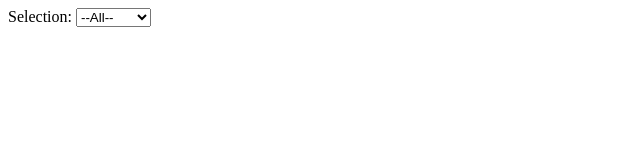
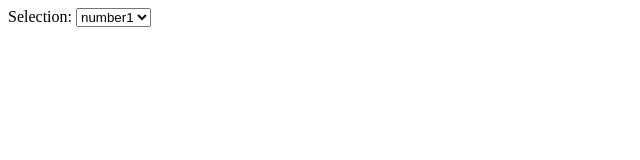
Before and after one commit to CemCC/AngularObservables, an Angular app: page / in a window 1280 px wide. Shown: the top 160 px of the page, without its empty margins (0-640 px from the left). Built offline with nearby package versions, Linux system fonts and the light colour scheme.

Commit message:
Select default value onthe list

```diff
--- a/src/app/app.component.html
+++ b/src/app/app.component.html
@@ -2,8 +2,8 @@
 <div *ngIf="(selections$ | async)?.length > 0">
   <label>Selection: </label>
   <select  [(ngModel)]="defaultOption">
-      <option [ngValue]="0" [selected]="defaultOption == 0">--All--</option>
-      <option *ngFor="let selection of selections$ | async | searchSelections: 'number2'" >
+      <option [value]="0" >--All--</option>
+      <option *ngFor="let selection of selections$ | async" [value]="selection.select" >
           {{selection.select}}
       </option>
   </select>
--- a/src/app/app.component.ts
+++ b/src/app/app.component.ts
@@ -18,7 +18,7 @@ export class AppComponent {
 
   ngOnInit() {
     this.selections$ = this.selectionService.getSelections();
-   //this.defaultOption = 'number2';
+    this.defaultOption = 'number1';
   }
 
   /*private searchSelections( selections: Selection[]){
```
